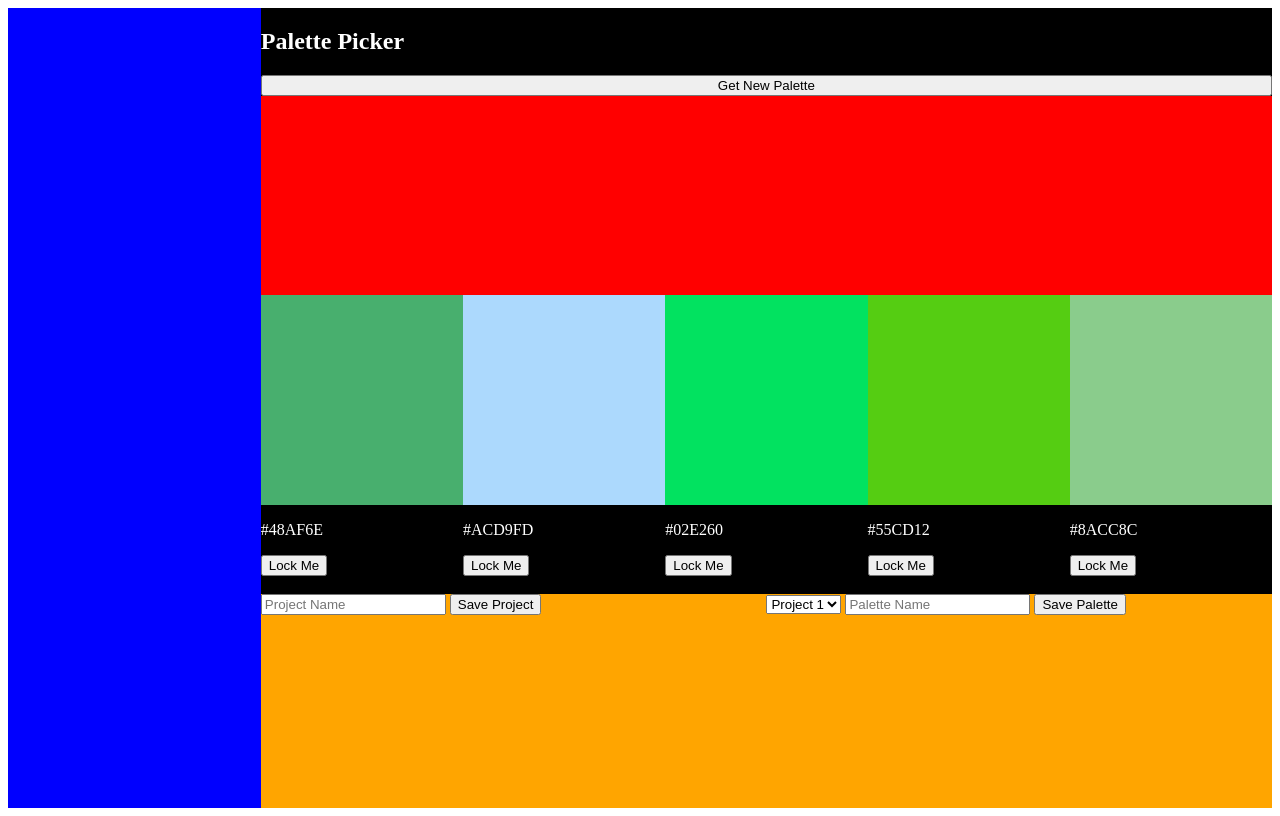
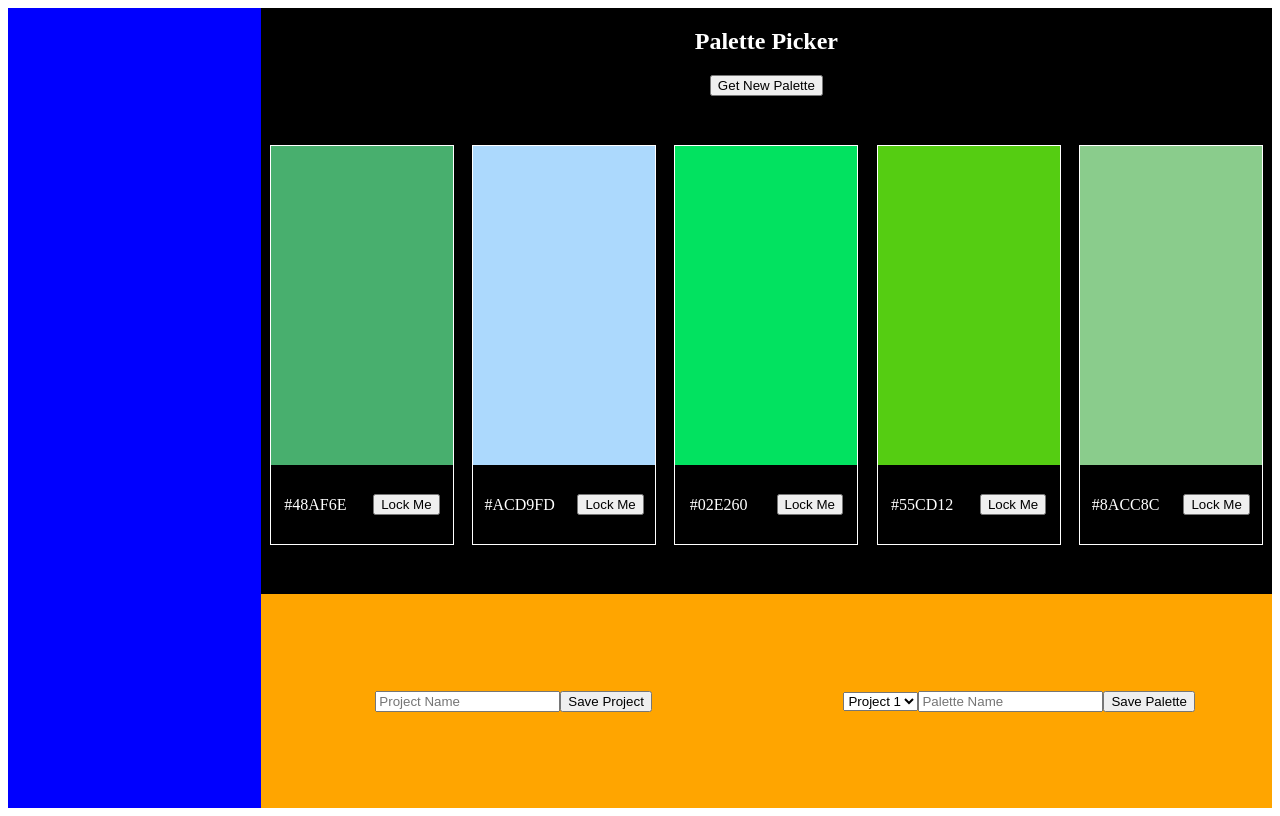
Before and after one commit to dmiller1623/pallete-picker, a website: page public/index.html in a window 1280 px wide. Drawn offline with nearby package versions, Linux system fonts and the light colour scheme.

Commit message:
Add css for cards

```diff
--- a/public/css/styles.css
+++ b/public/css/styles.css
@@ -13,6 +13,7 @@ h1 {
 }
 
 .pallete-section {
+  align-items: center;
   display: flex;
   flex-direction: column;
   width: 80%;
@@ -21,9 +22,10 @@ h1 {
 }
 
 .palettes {
-  align-items: flex-end;
+  align-items: center;
   display: flex;
-  background-color: red;
+  justify-content: space-around;
+  /* background-color */
   width: 100%;
   height: 70%;
 }
@@ -36,51 +38,62 @@ h1 {
 }
 
 .new-project {
+  display: flex;
+  align-items: center;
+  justify-content: center;
   width: 50%;
   height: 100%;
 }
 
 .new-palette {
+  display: flex;
+  align-items: center;
+  justify-content: center;
   width: 50%;
   height: 100%;
 }
 
 .color-one {
+  border: 1px white solid;
   display: flex;
   flex-direction: column-reverse;
   background-color: aqua;
-  width: 20%;
-  height: 60%;
+  width: 18%;
+  height: 80%;
 }
 .color-two {
+  border: 1px white solid;
   display: flex;
   flex-direction: column-reverse;
   background-color: blueviolet;
-  height: 60%;
-  width: 20%;
+  height: 80%;
+  width: 18%;
 }
 
 .color-three {
+  border: 1px white solid;
   display: flex;
   flex-direction: column-reverse;
   background-color: chartreuse;
-  height: 60%;
-  width: 20%;
+  height: 80%;
+  width: 18%;
 }
 .color-four {
+  border: 1px white solid;
   display: flex;
   flex-direction: column-reverse;
   background-color: cyan;
-  height: 60%;
-  width: 20%;
+  height: 80%;
+  width: 18%;
 }
 
 .color-five {
+  border: 1px white solid;
   display: flex;
   flex-direction: column-reverse;
   background-color: hotpink;
-  height: 60%;
-  width: 20%;
+  height: 80%;
+  width: 18%;
 }
 
 .color-code {
@@ -89,7 +102,11 @@ h1 {
 }
 
 .bottom-info {
+  align-items: center;
+  justify-content: space-around;
+  display: flex;
+  flex-direction: row;
   background-color: black;
-  height: 30%;
+  height: 20%;
   width: 100%;
 }
```
